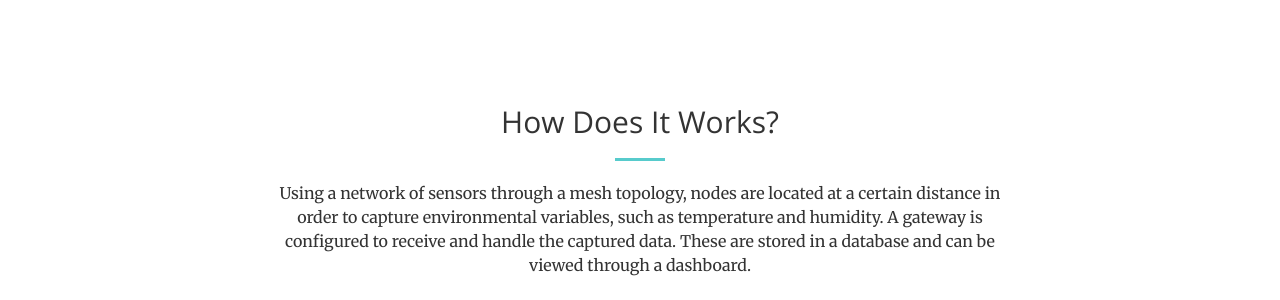
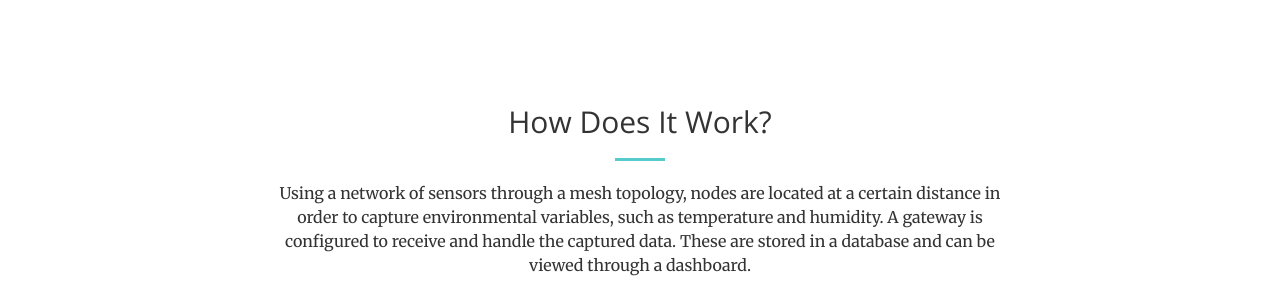
Before and after one commit to NataliaVidal/frost-landing-scan4, a Jekyll site: the page built from index.html, in a window 1280 px wide and 900 px high, scrolled down 1681 px. Shown: the part 159-459 px from the top of the window. Built offline with Jekyll 4.4.1, drawn with Linux system fonts in a browser that asks for light colours.

```diff
--- a/_includes/how-works.html
+++ b/_includes/how-works.html
@@ -2,7 +2,7 @@
     <div class="container">
         <div class="row">
             <div class="col-lg-8 col-lg-offset-2 text-center">
-                <h2 class="section-heading">How Does It Works?</h2>
+                <h2 class="section-heading">How Does It Work?</h2>
                 <hr class="primary">
                 <p>Using a network of sensors through a mesh topology, nodes are located at a certain distance in order to capture environmental variables, such as temperature and humidity. A gateway is configured to receive and handle the captured data. These are stored in a database and can be viewed through a dashboard.</p>
             </div>
```
